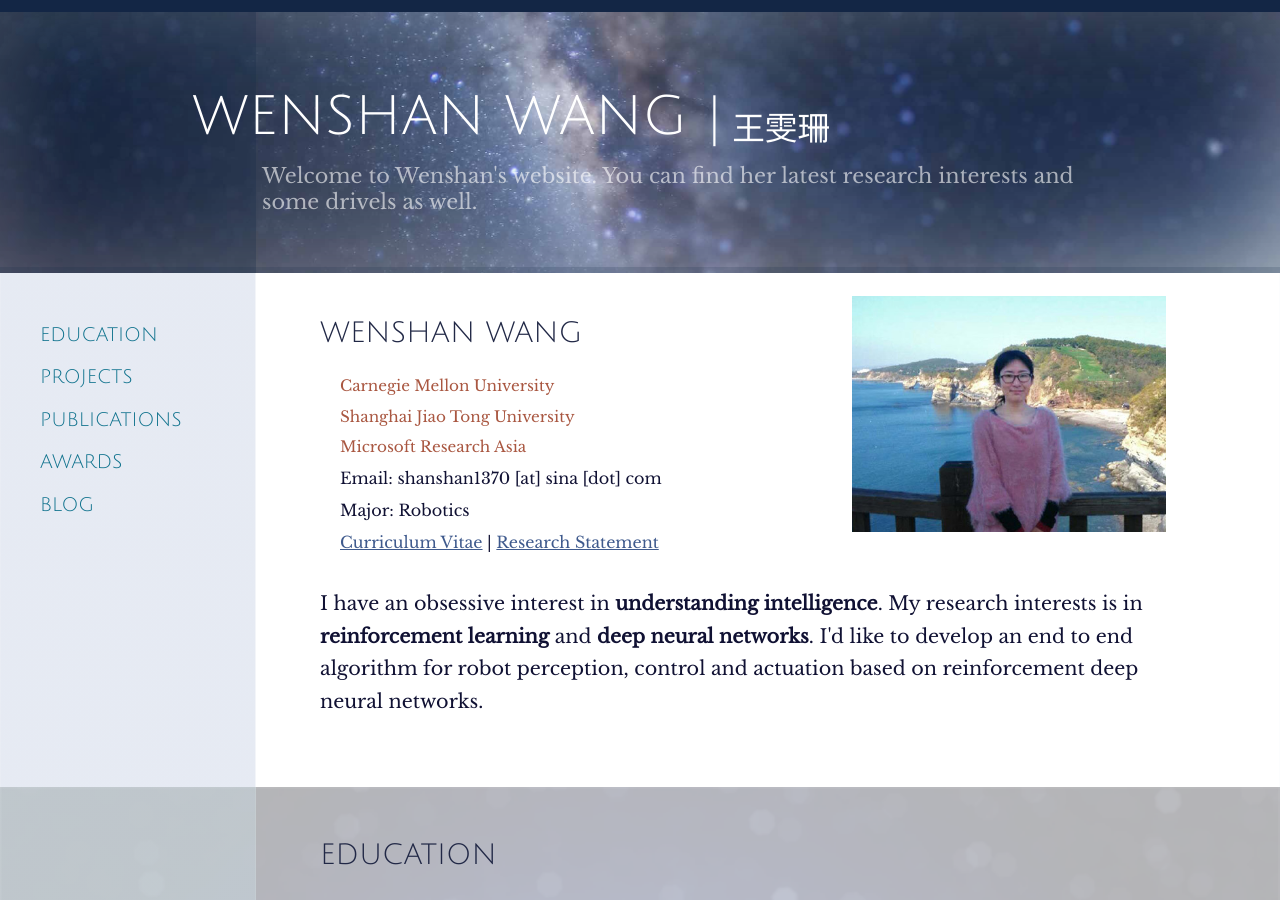
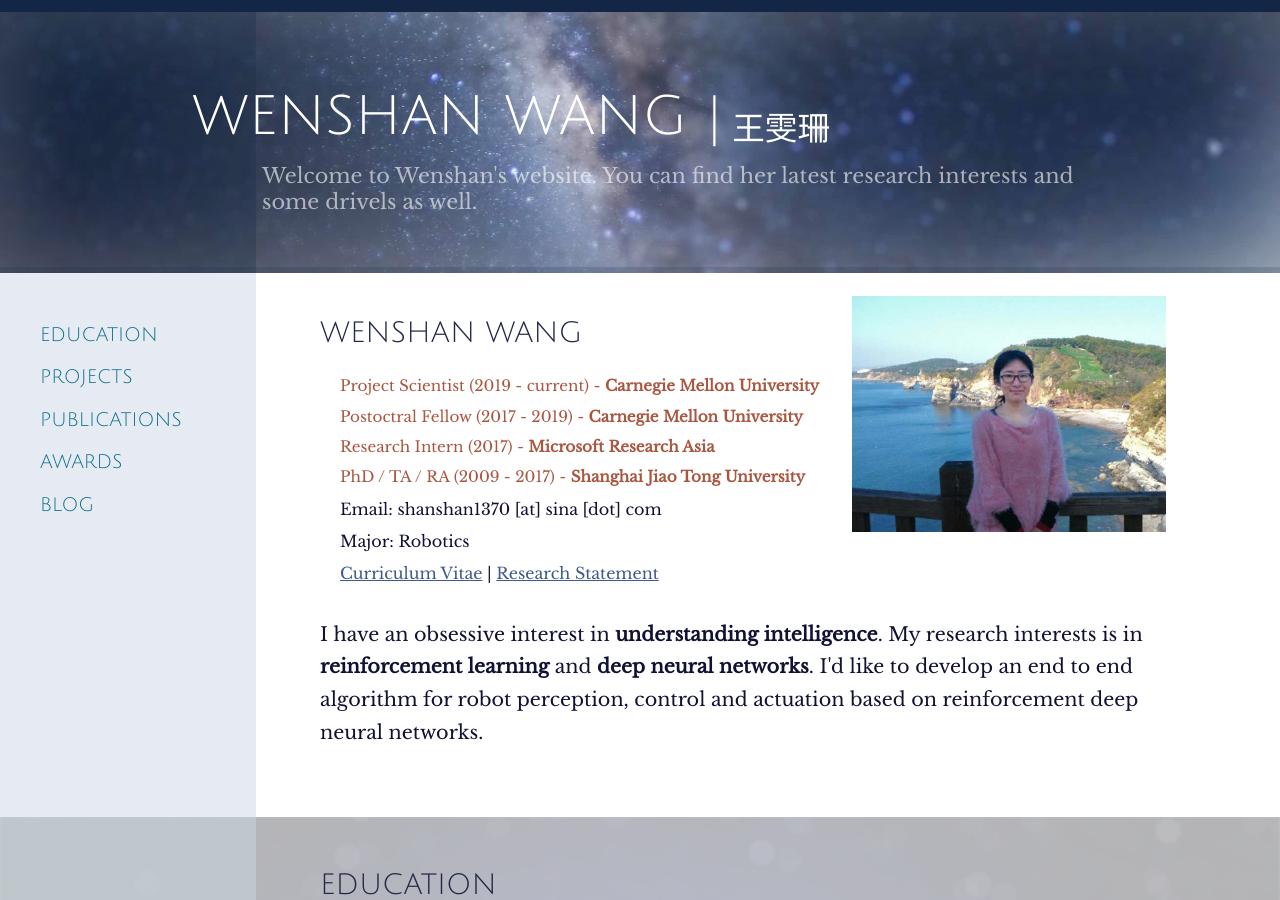
Before and after one commit to Amigoshan/Amigoshan.github.io, a Jekyll site: the page built from index.html, in a window 1280 px wide and 900 px high. Built offline with Jekyll 4.4.1, drawn with Linux system fonts in a browser that asks for light colours; comment, search, counter and statistics services are not loaded.

Commit message:
revise intro

```diff
--- a/_includes/briefinfo.html
+++ b/_includes/briefinfo.html
@@ -2,9 +2,10 @@
   <div class="briefinfo">
     <h3>Wenshan Wang</h3>
     <div class="positions">
-        Carnegie Mellon University <br>
-        Shanghai Jiao Tong University <br>
-        Microsoft Research Asia
+        Project Scientist (2019 - current) - <b>Carnegie Mellon University</b> <br>
+        Postoctral Fellow (2017 - 2019) - <b>Carnegie Mellon University</b> <br>
+        Research Intern (2017) - <b>Microsoft Research Asia</b> <br>
+        PhD / TA / RA (2009 - 2017) -  <b>Shanghai Jiao Tong University</b>
     </div>
     <div class='infolist'>
       Email: shanshan1370 [at] sina [dot] com<br>
```
